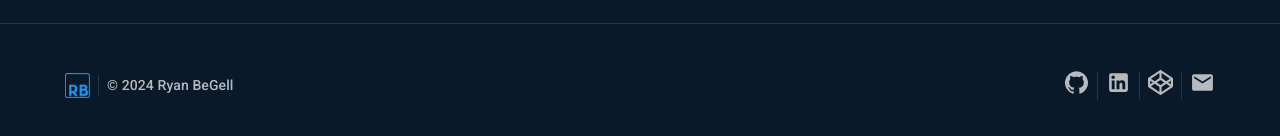
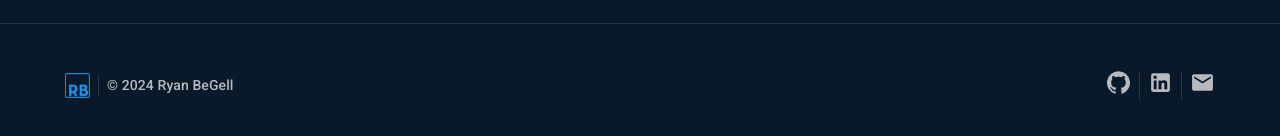
Before and after one commit to RyanBeGell/portfolio-site, a Next.js app: page /blog/posts/onions in a window 1280 px wide. Shown: the part 2413-2549 px from the top of the page. Built offline with nearby package versions, Linux system fonts and the light colour scheme.

Commit message:
codepen removed from footer, contact form error state default set to false

```diff
--- a/src/components/portfolio/Contact/Contact.tsx
+++ b/src/components/portfolio/Contact/Contact.tsx
@@ -18,7 +18,7 @@ export default function Contact() {
   // State for managing loading spinner visibility
   const [isLoading, setIsLoading] = useState(false);
   const [successOpen, setSuccessOpen] = useState(false);
-  const [errorOpen, setErrorOpen] = useState(true);
+  const [errorOpen, setErrorOpen] = useState(false);
   const [formData, setFormData] = useState({
     firstName: '',
     lastName: '',
--- a/src/components/portfolio/Footer/Footer.tsx
+++ b/src/components/portfolio/Footer/Footer.tsx
@@ -38,12 +38,12 @@ const Footer = () => {
           sx={{ mx: '8px', my: '2px' }}
         />
         <FooterIcon type="LinkedIn" color="linkedInBlue" href={'https://LinkedIn.com/RyanBeGell'}/>
-        <Divider
+        {/* <Divider
           orientation="vertical"
           flexItem
           sx={{ mx: '8px', my: '2px' }}
-        />
-        <FooterIcon type="CodePen" href={'https://CodePen.com/RyanBeGell'}/>
+        /> */}
+        {/* <FooterIcon type="CodePen" href={'https://CodePen.com/RyanBeGell'}/> */}
         <Divider
           orientation="vertical"
           flexItem
```
